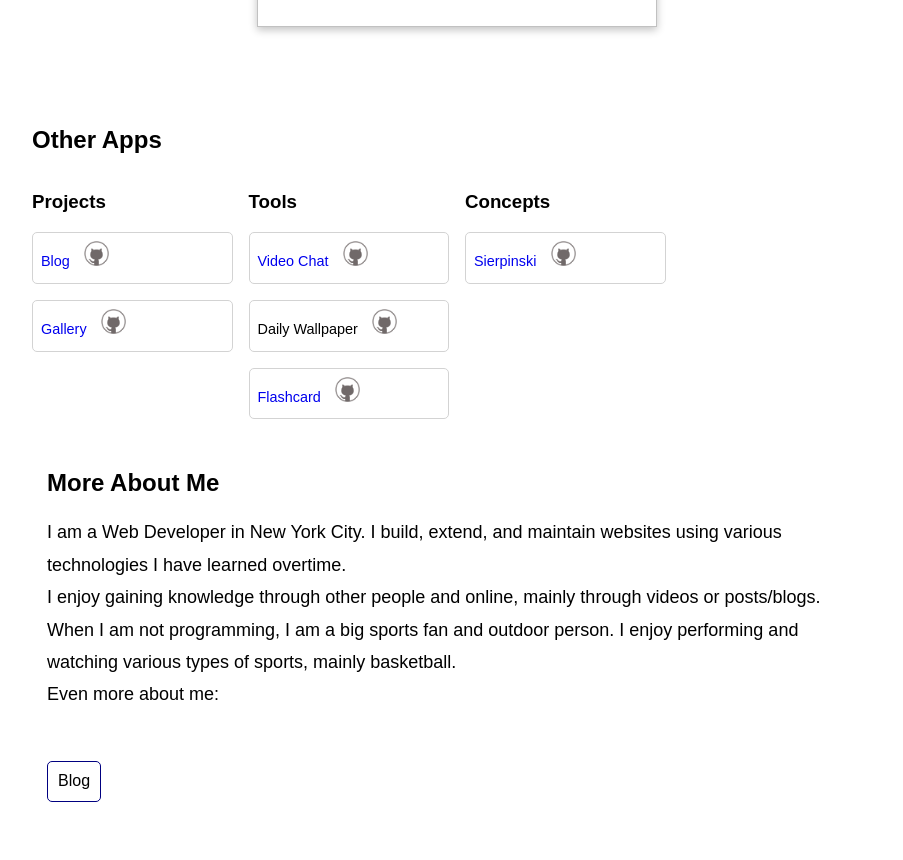
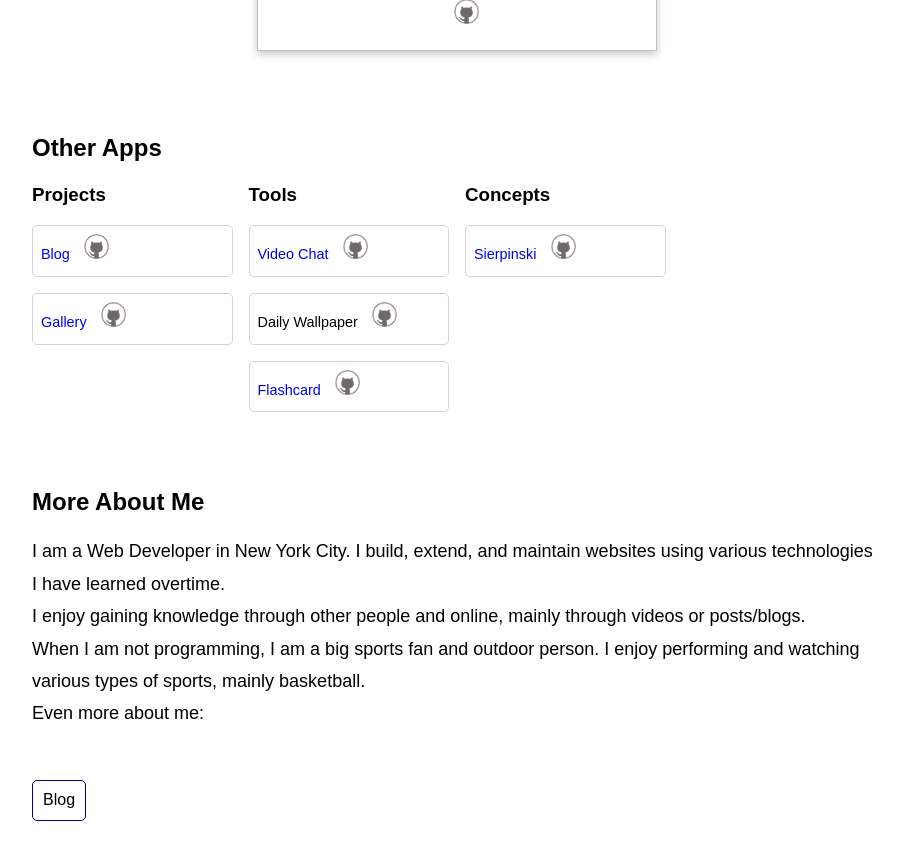
Before and after one commit to davidchenbest/portfolio2, a Next.js app: page / in a window 1280 px wide. Shown: the part 1500-2360 px from the top of the page, without its empty margins (183-1086 px from the left). Built offline with nearby package versions, Linux system fonts and the light colour scheme.

Commit message:
fix homepage spacing

```diff
--- a/components/portfolio/OtherProjects.js
+++ b/components/portfolio/OtherProjects.js
@@ -29,7 +29,7 @@ export default function OtherProjects() {
         if (element) element.click()
     }
     return (
-        <>
+        <div>
             <h2 className='second-title'>Other Apps</h2>
             <div className='other-apps' onClick={(e) => otherProject(e)}>
 
@@ -53,6 +53,6 @@ export default function OtherProjects() {
                 </div>)}
 
             </div>
-        </>
+        </div>
     )
 }
--- a/styles/home.css
+++ b/styles/home.css
@@ -151,6 +151,9 @@ a {
 .portfolioContainer {
   width: 100%;
   text-align: center;
+  display: flex;
+  flex-direction: column;
+  gap: 4rem;
 }
 
 .portfolioContainer .button {
@@ -214,8 +217,6 @@ a {
 }
 
 .portSection {
-  margin-top: 40px;
-  margin-bottom: 80px;
   display: flex;
   flex-direction: column;
   align-items: center;
@@ -236,7 +237,7 @@ a {
   padding: 0 30px;
   display: grid;
   grid-template-columns: auto;
-  gap: 15px;
+  gap: 3.5rem;
 }
 
 .other-apps {
@@ -252,7 +253,6 @@ a {
 }
 
 .more-about {
-  padding: 15px;
   max-width: 850px;
 }
 
```
